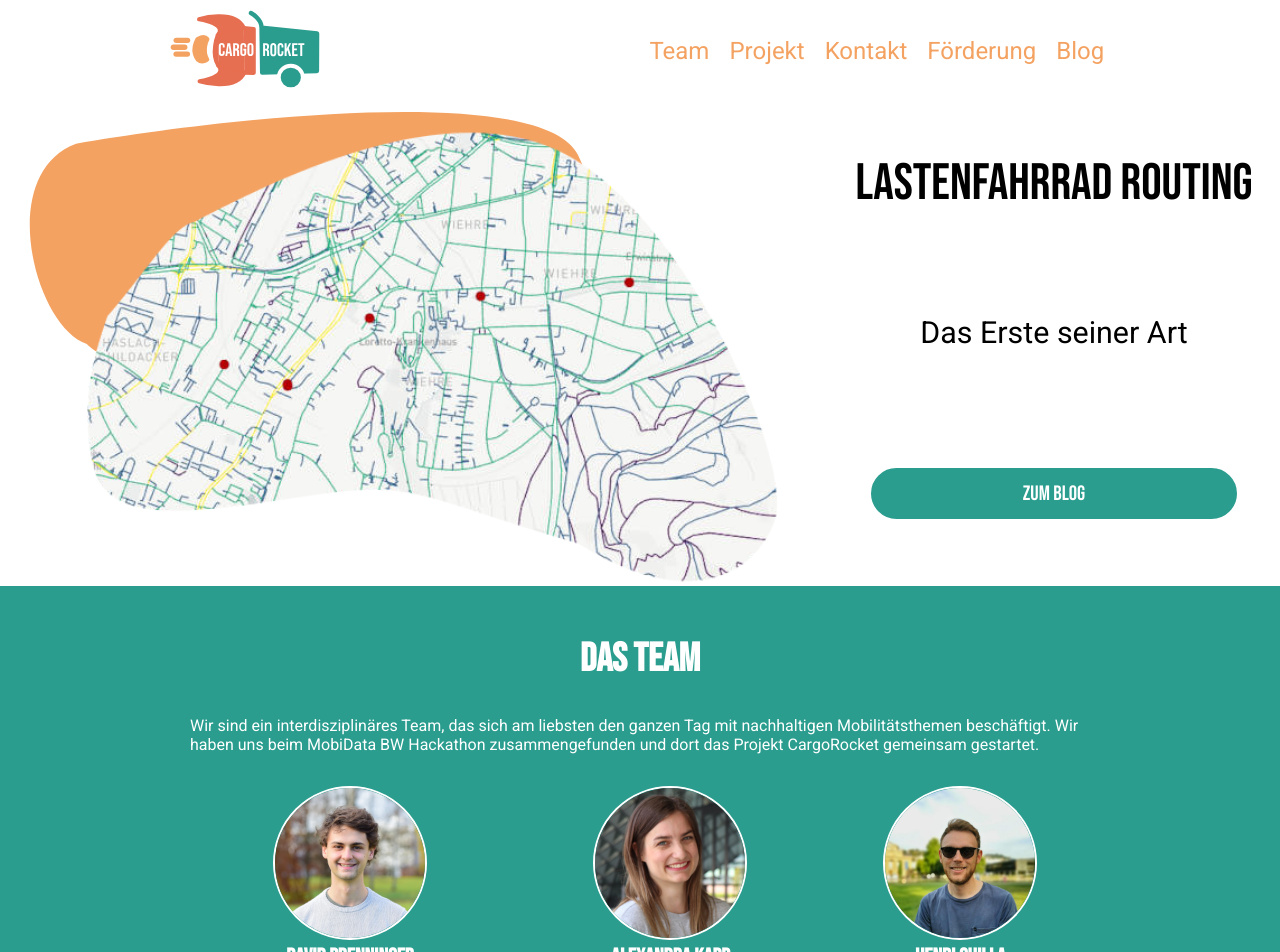
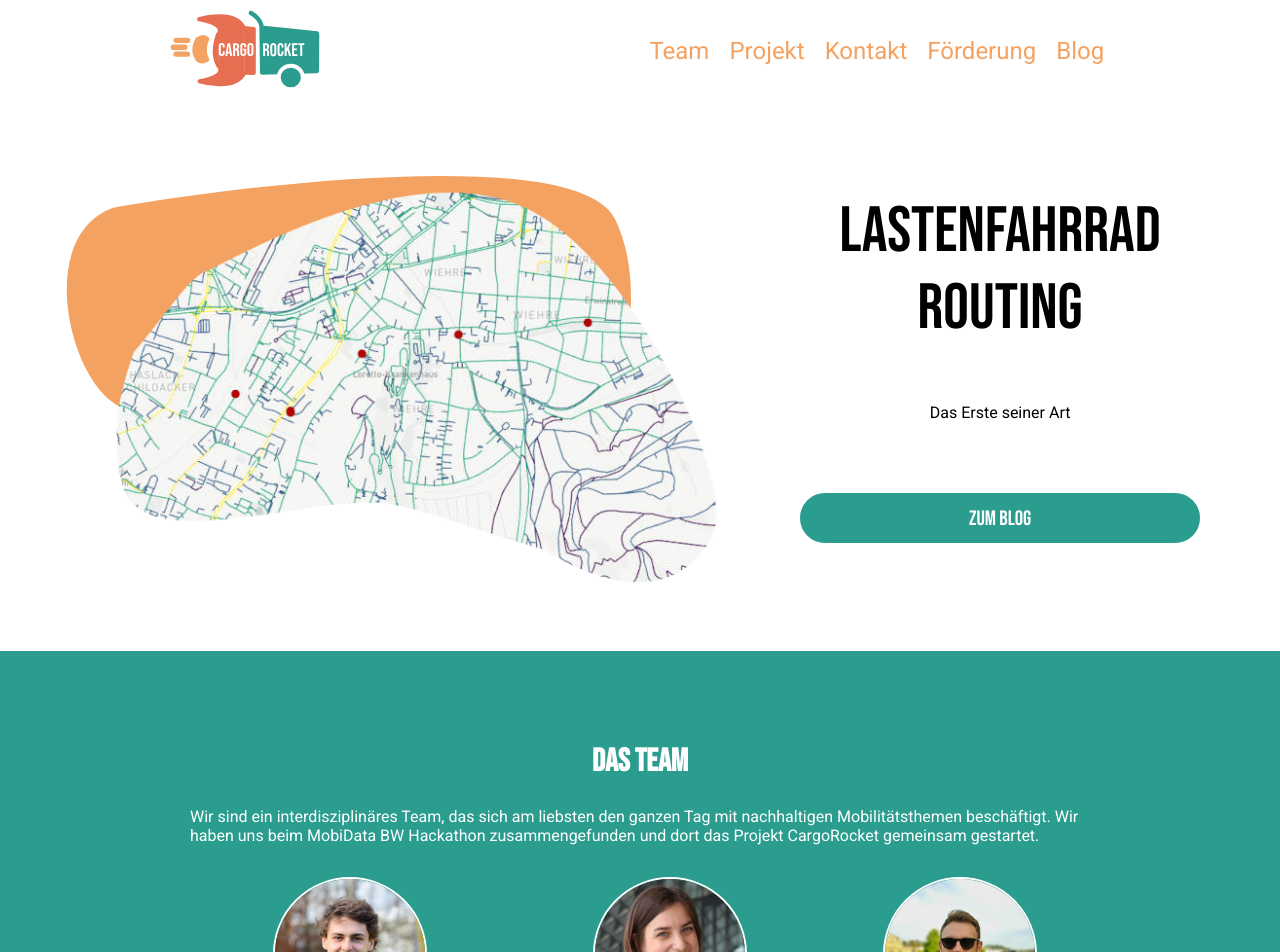
Before and after one commit to CargoRocket/website, a Jekyll site: the page built from index.md, in a window 1280 px wide. Shown: the top 952 px of the page. Built offline with Jekyll 4.4.1, drawn with Linux system fonts in a browser that asks for light colours.

Commit message:
make page responsive + standardize scss spacing

```diff
--- a/_layouts/home.html
+++ b/_layouts/home.html
@@ -1,19 +1,15 @@
 <!doctype html>
 <html lang="de">
-
     <head>
         <title>{{ page.title }}</title>
-
         <link rel="stylesheet" href="../assets/css/page.css">
-    <!--<link rel="icon" href="/favicon.ico">-->
-
+        <link rel="icon" href="../assets/favicon.ico">
         <meta name="viewport" content="width=device-width, initial-scale=1">
         <meta name="description" content="{{ page.description }}">
         <meta name="author" content="Alexandra Kapp, David Prenninger, Henri Chilla">
         <meta http-equiv="content-language" content="de">
         <meta charset="utf-8">
     </head>
-
     <body>
         <header>
             <div class="first-line">
@@ -28,8 +24,10 @@
                     </ul>
                 </nav>
             </div>
+        </header>
 
-        <div class="flex c">
+        <section id="hero">
+            <div class="flex c mobile-v">
                 <div class="present">
                     <img src="../assets/images/{{ page.present-img }}" style="transform: scale(1.4)"/>
                 </div>
@@ -39,7 +37,7 @@
                     <a href="/blog" class="button primary big bebas">{{ page.main-button }}</a>
                 </div>
             </div>
-    </header>
+        </section>
 
         <section id="team">
             <div class="content">
@@ -47,7 +45,7 @@
 
                 <p>{{page.team.description }}</p>
 
-            <div class="members flex c">
+                <div class="members flex c mobile-v">
                     {% for member in page.team.members %}
                     <div class="c">
                         <figure>
@@ -67,11 +65,13 @@
 
                 <p>{{page.team.description }}</p>
 
-            <div class="products flex">
+                <div class="products flex mobile-v">
                 {% for product in page.project.products %}
                     <div class="c">
                         <figure>
+                            {% if product.img %}
                             <img class="product" src="../assets/images/{{ product.img }}" />
+                            {% endif %}
                             <figcaption class="b bebas c">{{ product.name }}</figcaption>
                         </figure>
                         <p>{{ product.description }}</p>
@@ -85,7 +85,7 @@
             <div class="content">
                 <h1 class="headline c bebas">{{ page.blog.headline }}</h1>
 
-            <div class="blog-entries flex c">
+                <div class="blog-entries flex c mobile-v">
                     <p>Hier kommen Blog Artikel</p>
                 </div>
 
@@ -109,5 +109,4 @@
 
         </footer>
     </body>
-
 </html>
--- a/_sass/elements.scss
+++ b/_sass/elements.scss
@@ -1,12 +1,12 @@
 .headline {
-    font-size: 2.5rem;
+    font-size: $font-lg;
 
     &.big {
-        font-size: 3.2rem;
+        font-size: $font-slg;
     }
 
     &.small {
-        font-size: 1.9rem;
+        font-size: $font-sm;
     }
 }
 
@@ -23,6 +23,12 @@
 
     &.c {
         justify-content: center;
+    }
+
+    &.mobile-v {
+        @media screen and (max-width: 1050px) {
+            flex-direction: column;
+        }
     }
 }
 
--- a/_sass/home.scss
+++ b/_sass/home.scss
@@ -1,7 +1,7 @@
 @import "variables";
 
 section {
-    padding: 1rem;
+    padding: $space-slg;
 }
 
 .content {
@@ -9,12 +9,7 @@
     margin: auto;
 }
 
-.first-line {
-    display: flex;
-    justify-content: space-around;
-}
-
-header {
+#hero {
     .present {
         background-image: url("../../assets/images/present-bg.svg");
         background-repeat: no-repeat;
--- a/_sass/navigation.scss
+++ b/_sass/navigation.scss
@@ -1,4 +1,8 @@
 @import "variables";
+.first-line {
+    display: flex;
+    justify-content: space-around;
+}
 
 nav {
     align-self: center;
@@ -9,12 +13,12 @@
 
         li {
             display: inline-block;
-            margin: 0 1rem 0 0;
+            margin: 0 $space-md 0 0;
 
             a {
                 color: $secondary-color;
                 text-decoration: none;
-                font-size: 1.5rem;
+                font-size: $font-md;
                 font-family: "Roboto";
 
                 &:hover {
--- a/_sass/variables.scss
+++ b/_sass/variables.scss
@@ -1,3 +1,13 @@
 $primary-color: #2A9D8F;
 $secondary-color: #F4A261;
 $portrait-size: 150px;
+
+$space-slg: 64px;
+$space-lg: 32px;
+$space-md: 16px;
+$space-sm:  8px;
+
+$font-slg: 4rem;
+$font-lg: 2rem;
+$font-md: 1.5rem;
+$font-sm: 1rem;
```
Also changed, not shown: assets/favicon.ico (added), assets/images/cargorocket-logo.png (added). Lines whose indentation alone changed are shown as unchanged.
